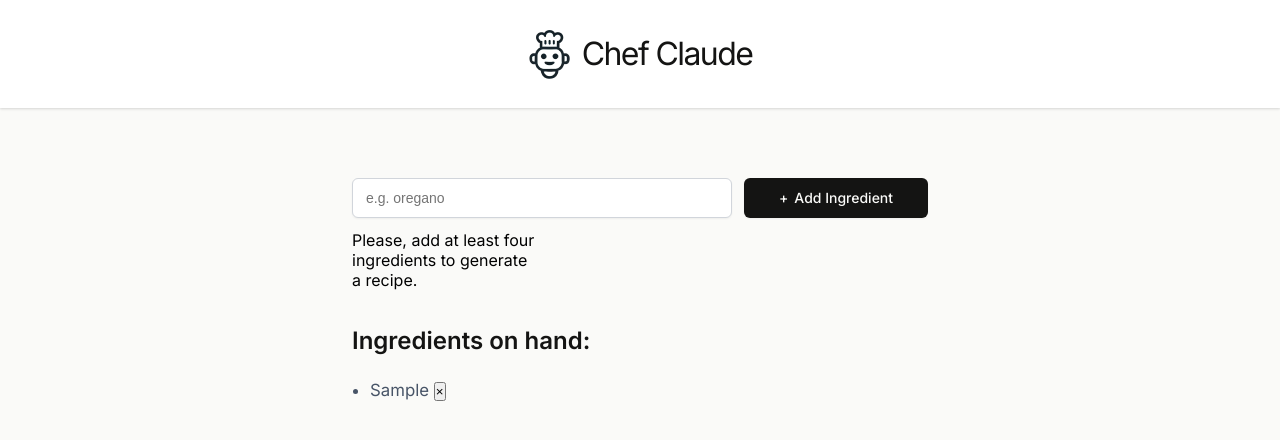
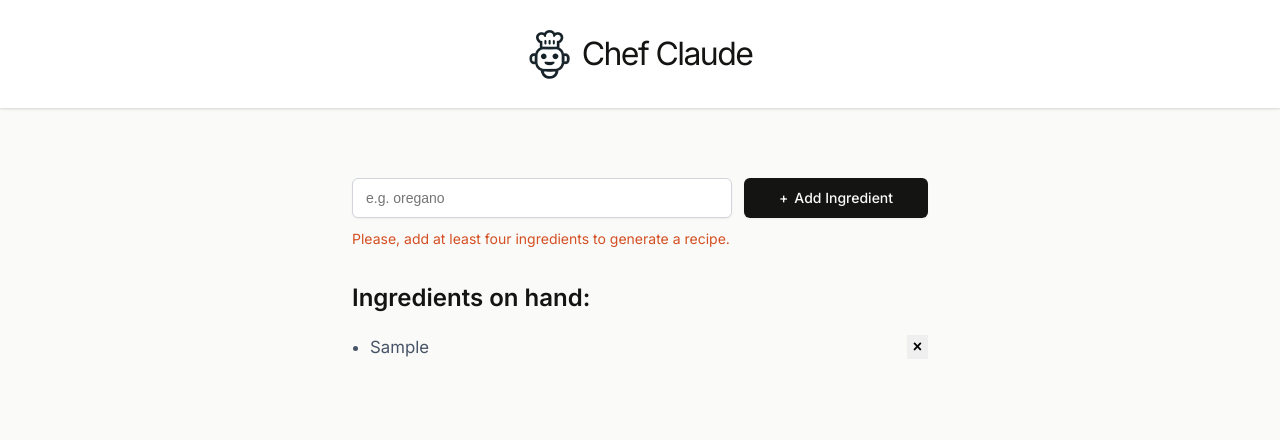
Before and after one commit to dmystical-coder/chef-claude, a React (Vite) app: page / in a window 1280 px wide. Both pictures are taken after typing "Sample" into the empty fields and a click on the button "Add Ingredient". Shown: the top 440 px of the page. Built offline with nearby package versions, Linux system fonts and the light colour scheme.

Commit message:
style: Add styles for info message, delete button, and loading spinner

```diff
--- a/src/App.css
+++ b/src/App.css
@@ -88,6 +88,11 @@ main {
   margin-right: 6px;
 }
 
+.form__info {
+  color: #d44f23;
+  font-size: 0.875rem;
+}
+
 .ingredients-display {
   display: flex;
   flex-direction: column;
@@ -105,11 +110,22 @@ main {
   margin-left: 18px;
 }
 .ingredients-display__list-item {
+  margin-bottom: 4px;
   color: var(--Gray-600, #475467);
   font-size: 1.05rem;
   font-style: normal;
   font-weight: 400;
   line-height: 28px; /* 155.556% */
+}
+
+.delete {
+  margin-top: 2px;
+  border: none;
+  padding: 3px 6px;
+  cursor: pointer;
+  font-size: 1rem;
+  font-weight: 600;
+  float: right;
 }
 
 .cta {
@@ -197,6 +213,29 @@ main {
   margin-bottom: 24px;
 }
 
+span:has(.loader) {
+  display: flex;
+  align-items: center;
+}
+
+.loader {
+  border: 2px solid #f3f3f3; /* Light grey */
+  border-top: 2px solid #d1d5db; /* Blue */
+  border-radius: 50%;
+  width: 16px;
+  height: 16px;
+  animation: spin 2s linear infinite;
+}
+
+@keyframes spin {
+  0% {
+    transform: rotate(0deg);
+  }
+  100% {
+    transform: rotate(360deg);
+  }
+}
+
 @media (min-width: 600px) and (max-width: 1023px) {
   main {
     padding-inline: 64px;
@@ -207,7 +246,8 @@ main {
     place-content: center;
     grid-template-columns: repeat(3, 1fr);
   }
-  .form__input {
+  .form__input,
+  .form__info {
     grid-column: 1/3;
   }
 
@@ -233,6 +273,10 @@ main {
   .form__input {
     grid-column: 1/3;
   }
+
+  .form__info {
+    grid-column: 1/4;
+  }
   .cta {
     padding: 28px 42px;
     flex-direction: row;
```
